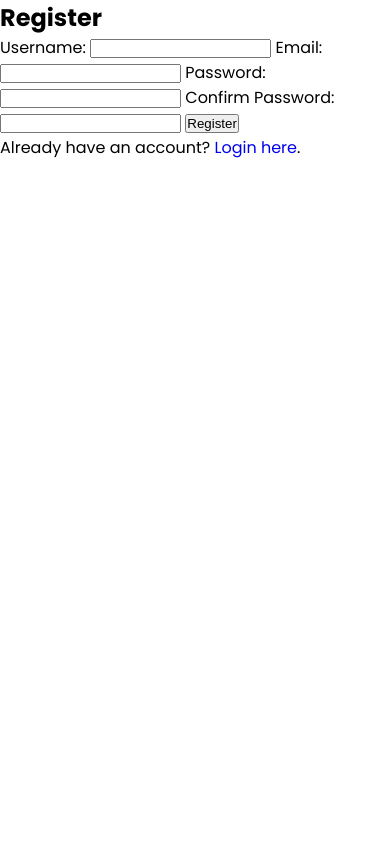
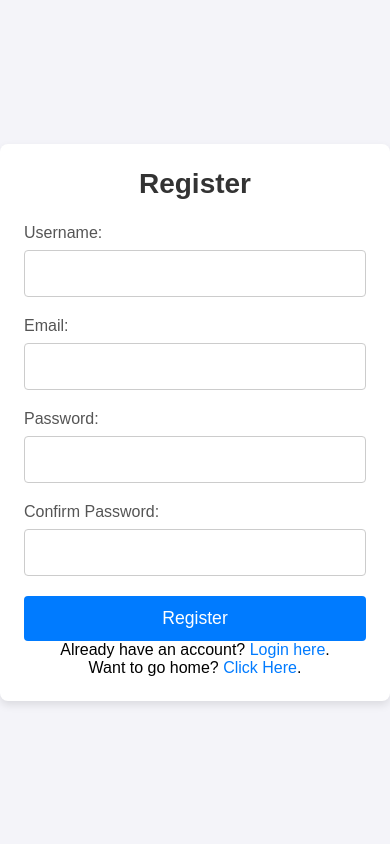
Before and after one commit to KaiPillay/BScCarRentalWebsite, a PHP site: page /register.html in a window 390 px wide. Run offline with PHP 8.4, Linux system fonts and the light colour scheme; some libraries are stand-ins or nearby versions.

Commit message:
Login + Register Pages
I created the login and registration pages. It also connects to the database

```diff
--- a/db_connect.php
+++ b/db_connect.php
@@ -2,7 +2,7 @@
 $host = 'localhost';
 $db = 'car_rental';
 $user = 'root';
-$pass = '';
+$pass = 'P455word';
 
 $conn = new mysqli($host, $user, $pass, $db);
 
--- a/register.html
+++ b/register.html
@@ -2,9 +2,17 @@
 <html lang="en">
 <head>
     <meta charset="UTF-8">
-    <meta name="viewport" content="width=device-width, initial-scale=1.0">
+    <meta name="viewport" content="width=device-width, initial-scale=1.0" />
+    <link
+      href="https://cdn.jsdelivr.net/npm/remixicon@4.3.0/fonts/remixicon.css"
+      rel="stylesheet"
+    />
+    <link
+      rel="stylesheet"
+      href="https://cdn.jsdelivr.net/npm/swiper@11/swiper-bundle.min.css"
+    />
+    <link rel="stylesheet" href="styles2.css" />
     <title>Register - Car Rental Service</title>
-    <link rel="stylesheet" href="styles.css">
 </head>
 <body>
     <div class="container">
@@ -25,6 +33,8 @@
             <button type="submit">Register</button>
         </form>
         <p>Already have an account? <a href="login.html">Login here</a>.</p>
+
+        <p>Want to go home? <a href="index.html">Click Here</a>.</p>
     </div>
 </body>
 </html>
--- a/styles.css
+++ b/styles.css
@@ -2,7 +2,7 @@
 @import url("https://fonts.googleapis.com/css2?family=Poppins:ital,wght@0,100;0,200;0,300;0,400;0,500;0,600;0,700;0,800;0,900;1,100;1,200;1,300;1,400;1,500;1,600;1,700;1,800;1,900&family=Syncopate:wght@400;700&display=swap");
 
 :root {
-  --primary-color: #f5b754;
+  --primary-color: #1859c1;
   --primary-color-dark: #d6a04a;
   --text-dark: #15191d;
   --text-light: #737373;
@@ -819,3 +819,150 @@ footer {
     padding: 1.5rem;
   }
 }
+
+/* Root variables for easier theming */
+:root {
+  --white: #ffffff;
+  --primary-color: #007bff;
+  --primary-color-dark: #0056b3;
+  --text-dark: #333333;
+  --text-light: #777777;
+  --extra-light: #f0f0f0;
+  --header-font: 'Arial', sans-serif;
+  --button-hover: #0056b3;
+  --border-radius: 10px;
+  --transition-time: 0.3s;
+}
+
+/* Body and basic styles */
+body {
+  font-family: Arial, sans-serif;
+  margin: 0;
+  padding: 0;
+  background-color: var(--extra-light);
+  color: var(--text-dark);
+}
+
+h1, h2, h3 {
+  margin: 0;
+  font-family: var(--header-font);
+}
+
+/* Container for forms */
+.login__container {
+  max-width: 450px;
+  margin: 0 auto;
+  padding: 2rem;
+  background-color: var(--white);
+  border-radius: var(--border-radius);
+  box-shadow: 0 4px 8px rgba(0, 0, 0, 0.1);
+  text-align: center;
+  overflow: hidden;
+  transition: transform var(--transition-time);
+}
+
+/* Hover effect for the container (optional) */
+.login__container:hover {
+  transform: scale(1.02);
+}
+
+/* Header styling */
+.login__header {
+  font-size: 2.5rem;
+  font-weight: 700;
+  font-family: var(--header-font);
+  color: var(--text-dark);
+  margin-bottom: 2rem;
+}
+
+/* Form styles */
+.login__form {
+  display: flex;
+  flex-direction: column;
+  gap: 1.5rem;
+}
+
+/* Input fields */
+.login__form input {
+  padding: 0.75rem 1rem;
+  font-size: 1.1rem;
+  border: 1px solid var(--extra-light);
+  border-radius: var(--border-radius);
+  color: var(--text-dark);
+  transition: border-color var(--transition-time);
+}
+
+/* Focus effect for input fields */
+.login__form input:focus {
+  border-color: var(--primary-color);
+  outline: none;
+}
+
+/* Submit button */
+.login__form .btn {
+  padding: 1rem 1.5rem;
+  background-color: var(--primary-color);
+  color: var(--black);
+  font-size: 1.1rem;
+  border-radius: var(--border-radius);
+  cursor: pointer;
+  transition: background-color var(--transition-time);
+  border: none;
+  width: 100%;
+}
+
+/* Button hover effect */
+.login__form .btn:hover {
+  background-color: var(--button-hover);
+}
+
+/* Forgot password link */
+.login__form .forgot-password {
+  font-size: 0.9rem;
+  color: var(--primary-color);
+  text-decoration: none;
+  transition: color var(--transition-time);
+  display: inline-block;
+  margin-top: 1rem;
+}
+
+/* Forgot password link hover effect */
+.login__form .forgot-password:hover {
+  color: var(--primary-color-dark);
+}
+
+/* Footer text */
+.login__footer {
+  margin-top: 2rem;
+  font-size: 1rem;
+  color: var(--text-light);
+}
+
+.login__footer a {
+  color: var(--primary-color);
+  text-decoration: none;
+}
+
+.login__footer a:hover {
+  color: var(--primary-color-dark);
+}
+
+/* Media queries for responsiveness */
+@media (max-width: 768px) {
+  .login__container {
+    padding: 1.5rem;
+  }
+
+  .login__header {
+    font-size: 2rem;
+  }
+
+  .login__form input {
+    font-size: 1rem;
+  }
+
+  .login__form .btn {
+    font-size: 1rem;
+    padding: 0.8rem 1.2rem;
+  }
+}
--- /dev/null
+++ b/styles2.css
@@ -0,0 +1,221 @@
+@import url("https://fonts.googleapis.com/css2?family=Poppins:ital,wght@0,100;0,200;0,300;0,400;0,500;0,600;0,700;0,800;0,900;1,100;1,200;1,300;1,400;1,500;1,600;1,700;1,800;1,900&family=Syncopate:wght@400;700&display=swap");
+
+:root {
+  --primary-color: #326be4;
+  --primary-color-dark: #d6a04a;
+  --text-dark: #15191d;
+  --text-light: #737373;
+  --extra-light: #e5e5e5;
+  --white: #ffffff;
+  --max-width: 1200px;
+  --header-font: "Syncopate", sans-serif;
+}
+
+/* General Reset */
+* {
+    margin: 0;
+    padding: 0;
+    box-sizing: border-box;
+}
+
+/* Body Styling */
+body {
+    font-family: Arial, sans-serif;
+    background: #f4f4f9;
+    display: flex;
+    justify-content: center;
+    align-items: center;
+    height: 100vh;
+}
+
+/* Container */
+.container {
+    background-color: #ffffff;
+    padding: 2rem;
+    border-radius: 8px;
+    box-shadow: 0 4px 8px rgba(0, 0, 0, 0.1);
+    max-width: 400px;
+    width: 100%;
+}
+
+/* Heading */
+h2 {
+    text-align: center;
+    font-size: 2rem;
+    margin-bottom: 1.5rem;
+    color: #333;
+}
+
+/* Form Labels */
+label {
+    font-size: 1rem;
+    color: #555;
+    margin-bottom: 0.5rem;
+    display: block;
+}
+
+/* Input Fields */
+input[type="text"],
+input[type="password"] {
+    width: 100%;
+    padding: 0.75rem;
+    margin-bottom: 1.25rem;
+    border: 1px solid #ccc;
+    border-radius: 4px;
+    font-size: 1rem;
+    color: #333;
+}
+
+/* Button */
+button {
+    width: 100%;
+    padding: 0.75rem;
+    background-color: #007bff;
+    color: white;
+    border: none;
+    border-radius: 4px;
+    font-size: 1rem;
+    cursor: pointer;
+}
+
+button:hover {
+    background-color: #0056b3;
+}
+
+/* Link Styling */
+p {
+    text-align: center;
+    font-size: 1rem;
+}
+
+a {
+    color: #007bff;
+    text-decoration: none;
+}
+
+a:hover {
+    text-decoration: underline;
+}
+
+/* Responsive Design */
+@media (max-width: 480px) {
+    .container {
+        padding: 1.5rem;
+    }
+
+    h2 {
+        font-size: 1.75rem;
+    }
+
+    input[type="text"],
+    input[type="password"],
+    button {
+        font-size: 1.1rem;
+    }
+}
+
+
+/* General Reset */
+* {
+    margin: 0;
+    padding: 0;
+    box-sizing: border-box;
+}
+
+/* Body Styling */
+body {
+    font-family: Arial, sans-serif;
+    background: #f4f4f9;
+    display: flex;
+    justify-content: center;
+    align-items: center;
+    height: 100vh;
+}
+
+/* Container */
+.container {
+    background-color: #ffffff;
+    padding: 2rem;
+    border-radius: 8px;
+    box-shadow: 0 4px 8px rgba(0, 0, 0, 0.1);
+    max-width: 400px;
+    width: 100%;
+}
+
+/* Heading */
+h2 {
+    text-align: center;
+    font-size: 2rem;
+    margin-bottom: 1.5rem;
+    color: #333;
+}
+
+/* Form Labels */
+label {
+    font-size: 1rem;
+    color: #555;
+    margin-bottom: 0.5rem;
+    display: block;
+}
+
+/* Input Fields */
+input[type="text"],
+input[type="email"],
+input[type="password"] {
+    width: 100%;
+    padding: 0.75rem;
+    margin-bottom: 1.25rem;
+    border: 1px solid #ccc;
+    border-radius: 4px;
+    font-size: 1rem;
+    color: #333;
+}
+
+/* Button */
+button {
+    width: 100%;
+    padding: 0.75rem;
+    background-color: #007bff;
+    color: white;
+    border: none;
+    border-radius: 4px;
+    font-size: 1rem;
+    cursor: pointer;
+}
+
+button:hover {
+    background-color: #0056b3;
+}
+
+/* Link Styling */
+p {
+    text-align: center;
+    font-size: 1rem;
+}
+
+a {
+    color: #007bff;
+    text-decoration: none;
+}
+
+a:hover {
+    text-decoration: underline;
+}
+
+/* Responsive Design */
+@media (max-width: 480px) {
+    .container {
+        padding: 1.5rem;
+    }
+
+    h2 {
+        font-size: 1.75rem;
+    }
+
+    input[type="text"],
+    input[type="email"],
+    input[type="password"],
+    button {
+        font-size: 1.1rem;
+    }
+}
```
Also changed, not shown: login.html (+11 -1 lines), login.php (+42 -0 lines), register.php (+29 -0 lines).
